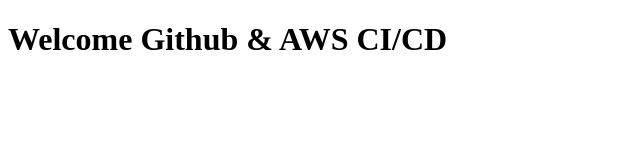
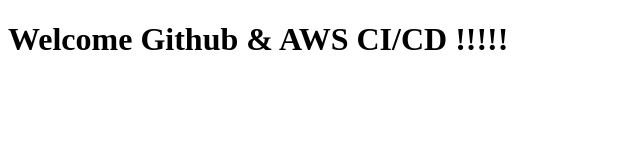
Before and after one commit to camp-son/aws-sample-repo, a website with bundled scripts: page index.html in a window 1280 px wide. Shown: the full height of the page, 0-640 px from the left. Built offline with nearby package versions, Linux system fonts and the light colour scheme.

Commit message:
Update index.html

```diff
--- a/index.html
+++ b/index.html
@@ -7,7 +7,7 @@
     <title>AWS CI/CD</title>
 </head>
 <body>
-    <h1>Welcome Github & AWS CI/CD</h1>
+    <h1>Welcome Github & AWS CI/CD !!!!!</h1>
     <script type="module" src="./index.js"></script>
 </body>
 </html>
```
